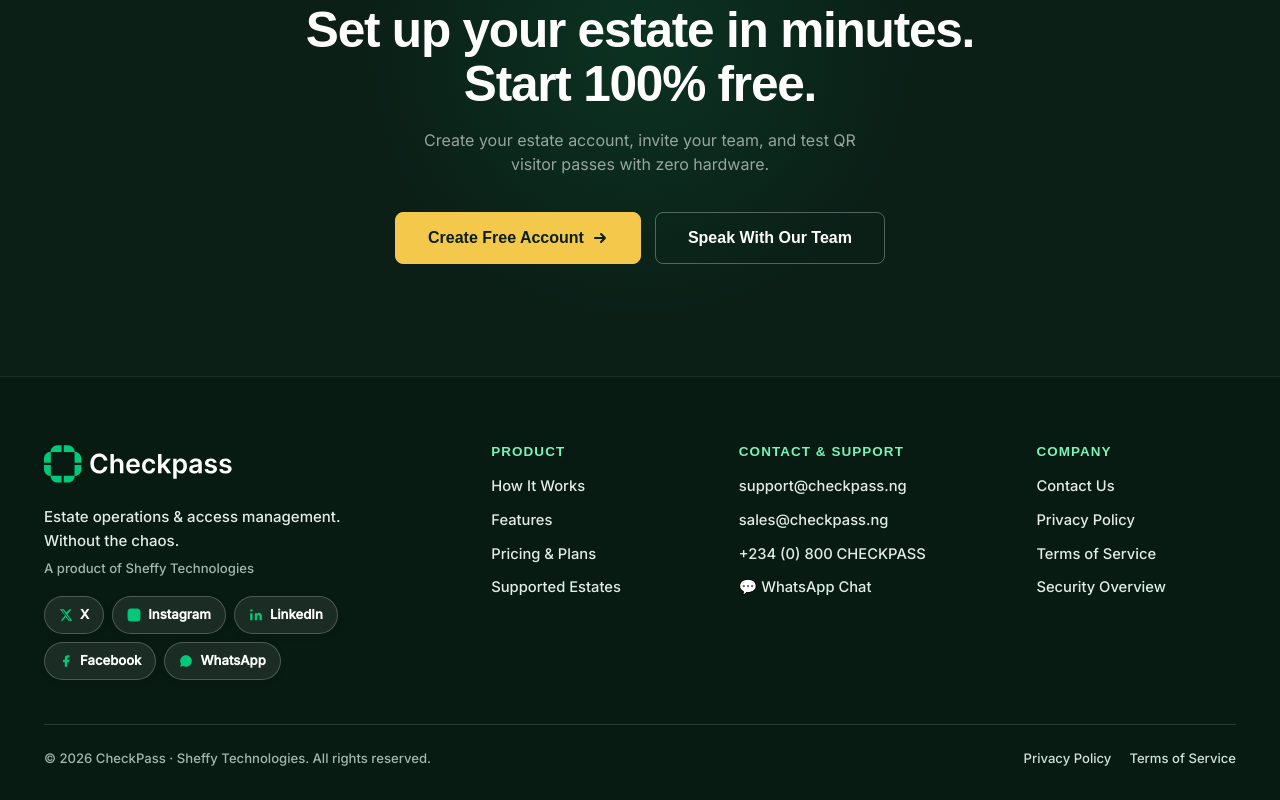
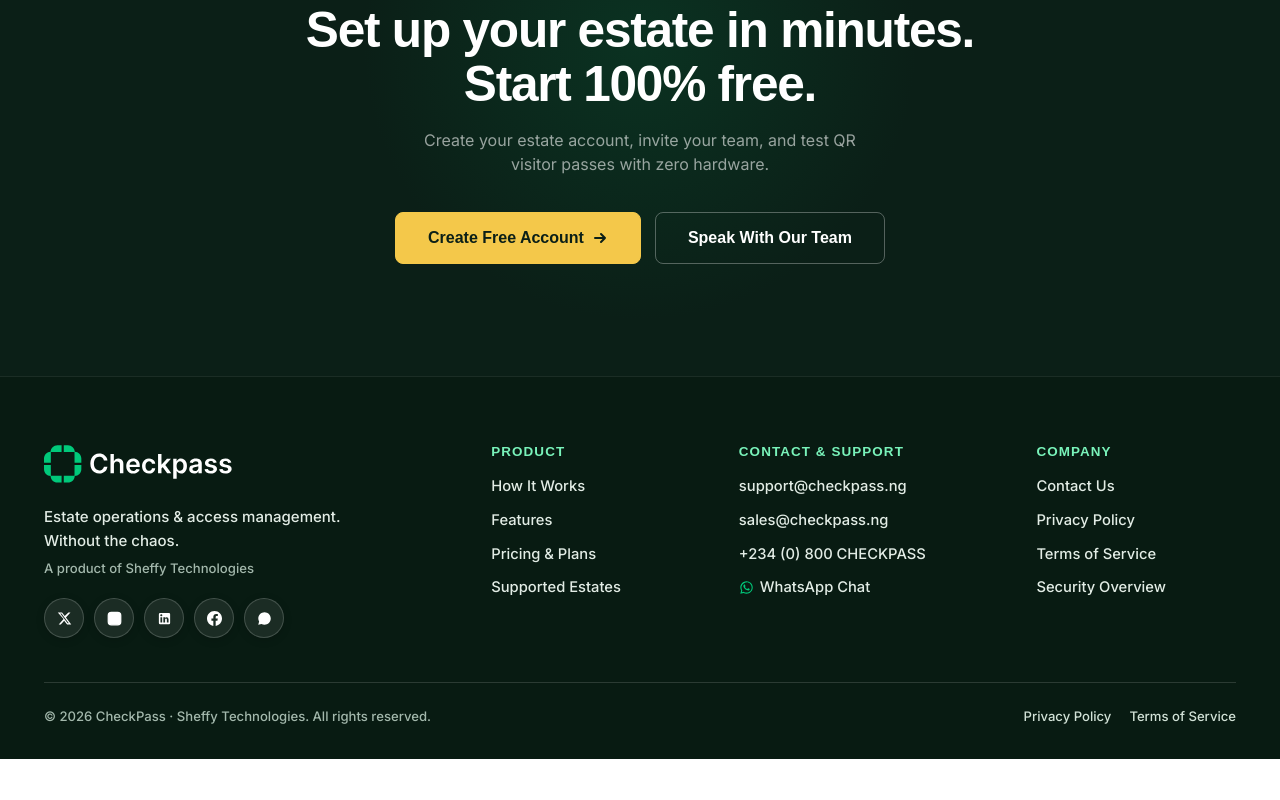
Before and after one commit to sheffytechnologies-a11y/GatePass, a Vue app in the folder checkpass-admin/: page / in a window 1280 px wide. Shown: the part 8256-9056 px from the top of the page. After the commit the page ends 9015 px from the top, so only its background shows below. Built offline with nearby package versions, Linux system fonts and the light colour scheme; no server answers; a web font is replaced by a local one.

Commit message:
fix(landing): update footer with official white brand icon buttons and remove all text

```diff
--- a/checkpass-admin/public/landing.css
+++ b/checkpass-admin/public/landing.css
@@ -705,38 +705,43 @@ footer {
 
 .footer-social {
   display: flex !important;
-  flex-wrap: wrap !important;
-  gap: 8px !important;
-  margin-top: 18px !important;
+  align-items: center !important;
+  gap: 10px !important;
+  margin-top: 20px !important;
 }
 
 .footer-social a {
   display: inline-flex !important;
   align-items: center !important;
-  gap: 7px !important;
-  padding: 8px 14px !important;
-  border-radius: 999px !important;
+  justify-content: center !important;
+  width: 40px !important;
+  height: 40px !important;
+  padding: 0 !important;
+  border-radius: 50% !important;
   background: rgba(255, 255, 255, 0.08) !important;
-  border: 1px solid rgba(255, 255, 255, 0.22) !important;
+  border: 1px solid rgba(255, 255, 255, 0.18) !important;
   color: #FFFFFF !important;
-  font-size: 0.82rem !important;
-  font-weight: 600 !important;
   text-decoration: none !important;
-  transition: all 0.2s ease !important;
-  box-shadow: 0 2px 6px rgba(0, 0, 0, 0.12) !important;
+  transition: all 0.22s cubic-bezier(0.16, 1, 0.3, 1) !important;
+  box-shadow: 0 2px 8px rgba(0, 0, 0, 0.16) !important;
 }
 
 .footer-social a svg {
-  color: #00C97A !important;
-  fill: currentColor !important;
-  flex-shrink: 0;
+  color: #FFFFFF !important;
+  fill: #FFFFFF !important;
+  flex-shrink: 0 !important;
+  transition: transform 0.22s cubic-bezier(0.16, 1, 0.3, 1) !important;
 }
 
 .footer-social a:hover {
-  background: rgba(255, 255, 255, 0.18) !important;
+  background: rgba(255, 255, 255, 0.22) !important;
   border-color: #00C97A !important;
-  color: #00C97A !important;
-  transform: translateY(-1px);
+  transform: translateY(-2px) scale(1.06) !important;
+  box-shadow: 0 6px 16px rgba(0, 201, 122, 0.24) !important;
+}
+
+.footer-social a:hover svg {
+  transform: scale(1.08) !important;
 }
 
 .footer-col h5 {
--- a/checkpass-admin/src/views/LandingView.vue
+++ b/checkpass-admin/src/views/LandingView.vue
@@ -1672,11 +1672,21 @@
         <p class="footer-tagline">Estate operations &amp; access management. Without the chaos.</p>
         <p class="footer-sub">A product of Sheffy Technologies</p>
         <div class="footer-social">
-          <a href="https://x.com/checkpassng" target="_blank" aria-label="Twitter/X"><svg width="14" height="14" viewBox="0 0 24 24" fill="currentColor"><path d="M18.244 2.25h3.308l-7.227 8.26 8.502 11.24H16.17l-4.714-6.231-5.401 6.231H2.747l7.73-8.835L1.254 2.25H8.08l4.259 5.63L18.244 2.25zm-1.161 17.52h1.833L7.084 4.126H5.117L17.083 19.77z"/></svg> <span>X</span></a>
-          <a href="https://www.instagram.com/checkpass.ng/" target="_blank" rel="noopener noreferrer" aria-label="Instagram"><svg width="14" height="14" viewBox="0 0 24 24" fill="none" stroke="currentColor" stroke-width="2"><rect x="2" y="2" width="20" height="20" rx="5"/><circle cx="12" cy="12" r="5"/><circle cx="17.5" cy="6.5" r="1.5" fill="currentColor" stroke="none"/></svg> <span>Instagram</span></a>
-          <a href="https://linkedin.com/company/checkpassng" target="_blank" aria-label="LinkedIn"><svg width="14" height="14" viewBox="0 0 24 24" fill="currentColor"><path d="M16 8a6 6 0 016 6v7h-4v-7a2 2 0 00-4 0v7H10V9h4v1.765A4 4 0 0116 8zM2 9h4v12H2z"/><circle cx="4" cy="4" r="2"/></svg> <span>LinkedIn</span></a>
-          <a href="https://facebook.com/checkpassng" target="_blank" aria-label="Facebook"><svg width="14" height="14" viewBox="0 0 24 24" fill="currentColor"><path d="M18 2h-3a5 5 0 00-5 5v3H7v4h3v8h4v-8h3l1-4h-4V7a1 1 0 011-1h3z"/></svg> <span>Facebook</span></a>
-          <a href="https://wa.me/2348000000000" target="_blank" aria-label="WhatsApp"><svg width="14" height="14" viewBox="0 0 24 24" fill="currentColor"><path d="M17.472 14.382c-.301-.15-1.78-.878-2.056-.979-.276-.1-.476-.15-.677.15-.2.301-.777.979-.953 1.18-.175.2-.351.226-.652.075-.3-.15-1.267-.467-2.414-1.488-.893-.796-1.496-1.779-1.671-2.08-.175-.3-.019-.463.132-.613.136-.134.301-.351.451-.527.151-.175.201-.301.301-.501.1-.2.05-.376-.025-.526-.075-.15-.677-1.633-.928-2.238-.244-.589-.493-.509-.677-.518l-.577-.01c-.2 0-.527.075-.802.376-.276.3-1.053 1.03-1.053 2.511 0 1.482 1.078 2.912 1.228 3.113.15.2 2.122 3.24 5.141 4.542.718.31 1.279.495 1.716.634.721.229 1.377.197 1.895.12.577-.087 1.78-.727 2.03-1.43.25-.702.25-1.304.175-1.43-.075-.125-.276-.201-.577-.351zM12.04 2C6.53 2 2.06 6.47 2.06 11.98c0 1.76.46 3.48 1.34 5.01L2 22l5.18-1.36c1.48.81 3.15 1.24 4.86 1.24 5.51 0 9.98-4.47 9.98-9.98C22.02 6.47 17.55 2 12.04 2z"/></svg> <span>WhatsApp</span></a>
+          <a href="https://x.com/checkpassng" target="_blank" rel="noopener noreferrer" aria-label="X (Twitter)">
+            <svg width="15" height="15" viewBox="0 0 24 24" fill="#FFFFFF"><path d="M18.244 2.25h3.308l-7.227 8.26 8.502 11.24H16.17l-4.714-6.231-5.401 6.231H2.747l7.73-8.835L1.254 2.25H8.08l4.259 5.63L18.244 2.25zm-1.161 17.52h1.833L7.084 4.126H5.117L17.083 19.77z"/></svg>
+          </a>
+          <a href="https://www.instagram.com/checkpass.ng/" target="_blank" rel="noopener noreferrer" aria-label="Instagram">
+            <svg width="15" height="15" viewBox="0 0 24 24" fill="none" stroke="#FFFFFF" stroke-width="2" stroke-linecap="round" stroke-linejoin="round"><rect x="2" y="2" width="20" height="20" rx="5"/><circle cx="12" cy="12" r="4.5"/><circle cx="17.5" cy="6.5" r="1.2" fill="#FFFFFF" stroke="none"/></svg>
+          </a>
+          <a href="https://linkedin.com/company/checkpassng" target="_blank" rel="noopener noreferrer" aria-label="LinkedIn">
+            <svg width="15" height="15" viewBox="0 0 24 24" fill="#FFFFFF"><path d="M19 3a2 2 0 0 1 2 2v14a2 2 0 0 1-2 2H5a2 2 0 0 1-2-2V5a2 2 0 0 1 2-2h14m-.5 15.5v-5.3a3.26 3.26 0 0 0-3.26-3.26c-.85 0-1.84.52-2.28 1.3v-1.11h-2.79v8.37h2.79v-4.93c0-.77.62-1.4 1.39-1.4a1.4 1.4 0 0 1 1.4 1.4v4.93h2.75M6.88 8.56a1.68 1.68 0 0 0 1.68-1.68c0-.93-.75-1.69-1.68-1.69a1.69 1.69 0 0 0-1.69 1.69c0 .93.76 1.68 1.69 1.68m1.39 9.94v-8.37H5.5v8.37h2.77z"/></svg>
+          </a>
+          <a href="https://facebook.com/checkpassng" target="_blank" rel="noopener noreferrer" aria-label="Facebook">
+            <svg width="15" height="15" viewBox="0 0 24 24" fill="#FFFFFF"><path d="M24 12.073c0-6.627-5.373-12-12-12s-12 5.373-12 12c0 5.99 4.388 10.954 10.125 11.854v-8.385H7.078v-3.47h3.047V9.43c0-3.007 1.792-4.669 4.533-4.669 1.312 0 2.686.235 2.686.235v2.953H15.83c-1.491 0-1.956.925-1.956 1.874v2.25h3.328l-.532 3.47h-2.796v8.385C19.612 23.027 24 18.062 24 12.073z"/></svg>
+          </a>
+          <a href="https://wa.me/2348000000000" target="_blank" rel="noopener noreferrer" aria-label="WhatsApp">
+            <svg width="15" height="15" viewBox="0 0 24 24" fill="#FFFFFF"><path d="M17.472 14.382c-.301-.15-1.78-.878-2.056-.979-.276-.1-.476-.15-.677.15-.2.301-.777.979-.953 1.18-.175.2-.351.226-.652.075-.3-.15-1.267-.467-2.414-1.488-.893-.796-1.496-1.779-1.671-2.08-.175-.3-.019-.463.132-.613.136-.134.301-.351.451-.527.151-.175.201-.301.301-.501.1-.2.05-.376-.025-.526-.075-.15-.677-1.633-.928-2.238-.244-.589-.493-.509-.677-.518l-.577-.01c-.2 0-.527.075-.802.376-.276.3-1.053 1.03-1.053 2.511 0 1.482 1.078 2.912 1.228 3.113.15.2 2.122 3.24 5.141 4.542.718.31 1.279.495 1.716.634.721.229 1.377.197 1.895.12.577-.087 1.78-.727 2.03-1.43.25-.702.25-1.304.175-1.43-.075-.125-.276-.201-.577-.351zM12.04 2C6.53 2 2.06 6.47 2.06 11.98c0 1.76.46 3.48 1.34 5.01L2 22l5.18-1.36c1.48.81 3.15 1.24 4.86 1.24 5.51 0 9.98-4.47 9.98-9.98C22.02 6.47 17.55 2 12.04 2z"/></svg>
+          </a>
         </div>
       </div>
       <div class="footer-col">
@@ -1694,7 +1704,12 @@
           <li><a href="mailto:support@checkpass.ng" class="footer-contact-link">support@checkpass.ng</a></li>
           <li><a href="mailto:sales@checkpass.ng" class="footer-contact-link">sales@checkpass.ng</a></li>
           <li><a href="tel:+2348002432572" class="footer-contact-link">+234 (0) 800 CHECKPASS</a></li>
-          <li><a href="https://wa.me/2348000000000" target="_blank" class="footer-whatsapp-link">💬 WhatsApp Chat</a></li>
+          <li>
+            <a href="https://wa.me/2348000000000" target="_blank" rel="noopener noreferrer" class="footer-whatsapp-link" style="display:inline-flex;align-items:center;gap:6px">
+              <svg width="15" height="15" viewBox="0 0 24 24" fill="#00C97A"><path d="M12.04 2c-5.46 0-9.91 4.45-9.91 9.91 0 1.75.46 3.45 1.32 4.95L2.05 22l5.25-1.38c1.45.79 3.08 1.21 4.74 1.21 5.46 0 9.91-4.45 9.91-9.91 0-2.65-1.03-5.14-2.9-7.01A9.816 9.816 0 0 0 12.04 2zm0 1.67c2.2 0 4.27.86 5.82 2.42a8.173 8.173 0 0 1 2.41 5.82c0 4.54-3.7 8.24-8.24 8.24-1.45 0-2.87-.38-4.12-1.1l-.3-.17-3.07.8 0.82-2.99-.19-.31c-.79-1.28-1.21-2.76-1.21-4.29 0-4.54 3.7-8.24 8.24-8.24zm4.52 10.3c-.25-.13-1.47-.73-1.7-.81-.23-.08-.39-.13-.56.13-.17.25-.65.81-.79.98-.15.17-.29.19-.54.06-.25-.13-1.05-.39-2-1.23-.74-.66-1.24-1.48-1.39-1.73-.15-.25-.02-.39.11-.51.11-.11.25-.29.37-.44.13-.15.17-.25.25-.42.08-.17.04-.31-.02-.44-.06-.13-.56-1.35-.77-1.85-.2-.49-.41-.42-.56-.43l-.48-.01c-.17 0-.44.06-.67.31-.23.25-.87.85-.87 2.08 0 1.23.89 2.41 1.02 2.58.12.17 1.76 2.69 4.26 3.77.6.26 1.06.41 1.42.53.6.19 1.15.16 1.58.1.48-.07 1.47-.6 1.68-1.18.21-.58.21-1.08.15-1.18-.06-.1-.23-.17-.48-.29z"/></svg>
+              <span>WhatsApp Chat</span>
+            </a>
+          </li>
         </ul>
       </div>
       <div class="footer-col">
```
